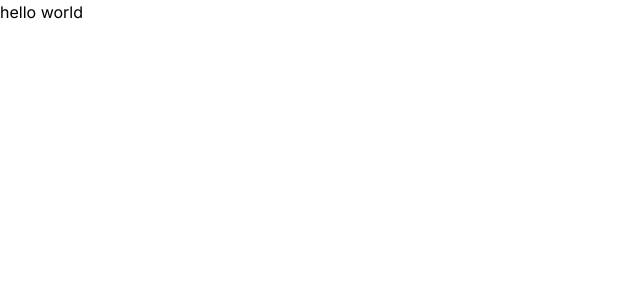
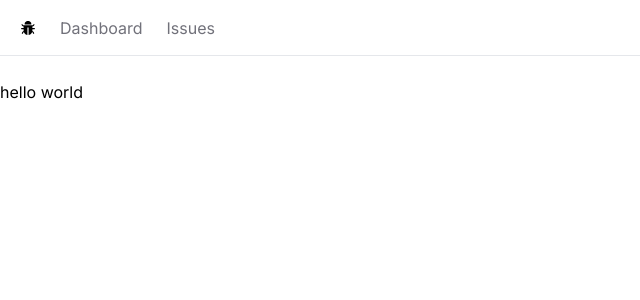
Before and after one commit to fauzanabrar/Issue-Tracker, a Next.js app: page / in a window 1280 px wide. Shown: the top 300 px of the page, without its empty margins (0-640 px from the left). Built offline with nearby package versions, Linux system fonts and the light colour scheme.

Commit message:
Build the navbar

```diff
--- /dev/null
+++ b/app/Nav.tsx
@@ -0,0 +1,30 @@
+import Link from "next/link";
+import React from "react";
+import { AiFillBug } from "react-icons/ai";
+
+const Nav = () => {
+  const links = [
+    { label: "Dashboard", href: "/" },
+    { label: "Issues", href: "/issues" },
+  ];
+  return (
+    <nav className="flex space-x-6 items-center mb-6 px-5 h-14 border-b">
+      <Link href="/">
+        <AiFillBug />
+      </Link>
+      <ul className="flex space-x-6">
+        {links.map((link) => (
+          <Link
+            key={link.href}
+            href={link.href}
+            className="text-zinc-500 hover:text-zinc-800 transition-colors"
+          >
+            {link.label}
+          </Link>
+        ))}
+      </ul>
+    </nav>
+  );
+};
+
+export default Nav;
--- a/app/layout.tsx
+++ b/app/layout.tsx
@@ -1,22 +1,26 @@
-import './globals.css'
-import type { Metadata } from 'next'
-import { Inter } from 'next/font/google'
+import "./globals.css";
+import type { Metadata } from "next";
+import { Inter } from "next/font/google";
+import Nav from "./Nav";
 
-const inter = Inter({ subsets: ['latin'] })
+const inter = Inter({ subsets: ["latin"] });
 
 export const metadata: Metadata = {
-  title: 'Create Next App',
-  description: 'Generated by create next app',
-}
+  title: "Create Next App",
+  description: "Generated by create next app",
+};
 
 export default function RootLayout({
   children,
 }: {
-  children: React.ReactNode
+  children: React.ReactNode;
 }) {
   return (
     <html lang="en">
-      <body className={inter.className}>{children}</body>
+      <body className={inter.className}>
+        <Nav />
+        <main>{children}</main>
+      </body>
     </html>
-  )
+  );
 }
```
